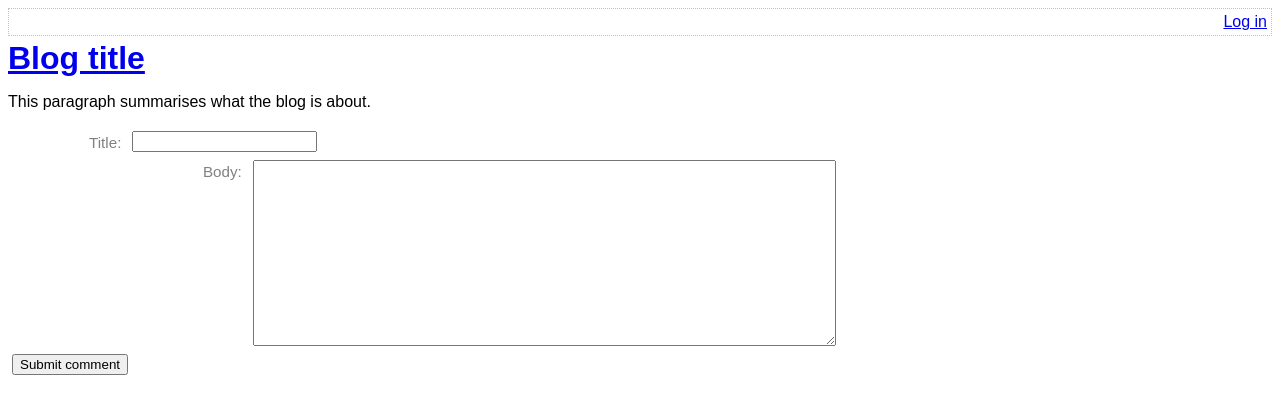
After one commit to halfer/php-tutorial-project, a PHP site: page /edit-post.php in a window 1280 px wide. The commit adds this page. Shown: the top 414 px of the page. Run offline with PHP 8.4, Linux system fonts and the light colour scheme.

Commit message:
Add in skeleton for New Post form

```diff
--- a/assets/main.css
+++ b/assets/main.css
@@ -82,12 +82,12 @@ body {
 	margin-bottom: 8px;
 }
 
-.comment-form input,
-.comment-form textarea {
+.user-form input,
+.user-form textarea {
 	margin: 4px;
 }
 
-.comment-form label {
+.user-form label {
 	font-size: 0.95em;
 	margin: 7px;
 	width: 100px;
--- /dev/null
+++ b/edit-post.php
@@ -0,0 +1,41 @@
+<?php
+require_once 'lib/common.php';
+
+session_start();
+
+?>
+<html>
+	<head>
+		<title>A blog application | New post</title>
+		<?php require 'templates/head.php' ?>
+	</head>
+	<body>
+		<?php require 'templates/title.php' ?>
+
+		<form method="post" class="post-form user-form">
+			<div>
+				<label for="post-title">Title:</label>
+				<input
+					id="post-title"
+					name="post-title"
+					type="text"
+				/>
+			</div>
+			<div>
+				<label for="post-body">Body:</label>
+				<textarea
+					id="post-body"
+					name="post-body"
+					rows="12"
+					cols="70"
+				></textarea>
+			</div>
+			<div>
+				<input
+					type="submit"
+					value="Submit comment"
+				/>
+			</div>
+		</form>
+	</body>
+</html>
--- a/templates/comment-form.php
+++ b/templates/comment-form.php
@@ -11,7 +11,7 @@
 
 <h3>Add your comment</h3>
 
-<form method="post" class="comment-form">
+<form method="post" class="comment-form user-form">
 	<div>
 		<label for="comment-name">
 			Name:
--- a/templates/title.php
+++ b/templates/title.php
@@ -1,6 +1,8 @@
 <div class="top-menu">
 	<div class="menu-options">
 		<?php if (isLoggedIn()): ?>
+			<a href="edit-post.php">New post</a>
+			|
 			Hello <?php echo htmlspecialchars(getAuthUser()) ?>.
 			<a href="logout.php">Log out</a>
 		<?php else: ?>
```
